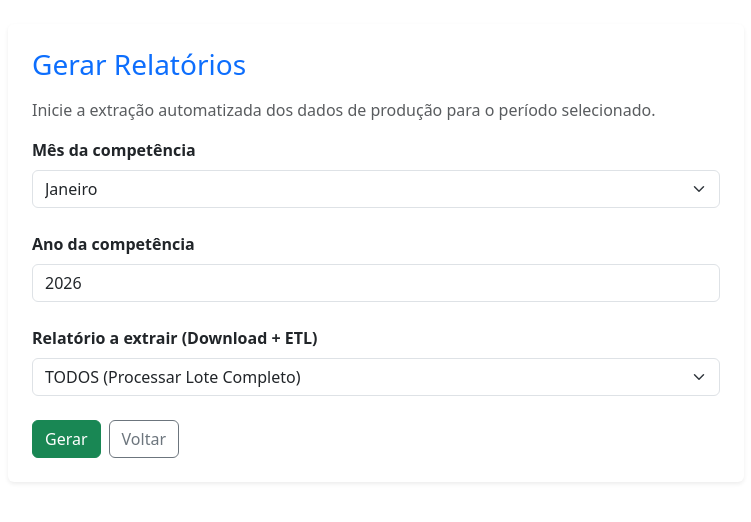
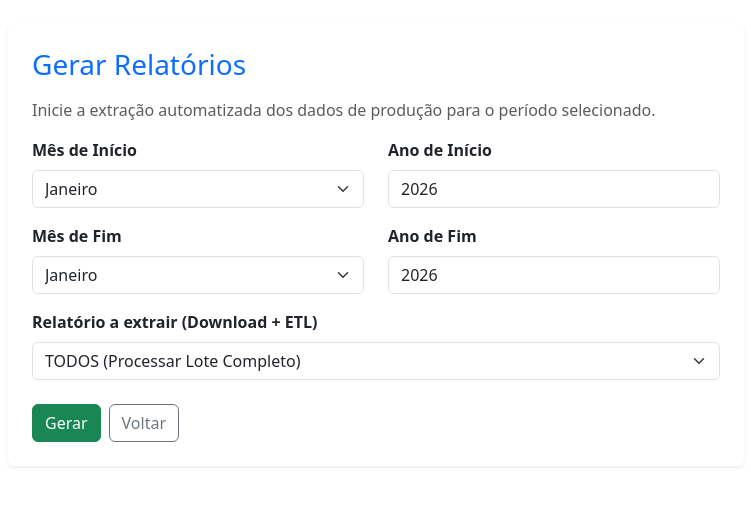
Before and after one commit to GabrYelM/Gestao_STS, a Flask app: page /gerar_relatorios in a window 1280 px wide. Shown: the part 56-578 px from the top of the page, without its empty margins (264-1015 px from the left). Run offline with Flask 3, Linux system fonts and the light colour scheme.

Commit message:
commit 34:implemetação de motor para extração em lote e série histórica

```diff
--- a/app.py
+++ b/app.py
@@ -46,7 +46,9 @@ gerenciador_tarefas = ThreadPoolExecutor(max_workers=1)
 def executar_bot(funcao_busca, mes, ano):
     p, context, page = su.bot_setup_page()
     try:
-        caminho = funcao_busca(mes, ano, page, 1000, 1000)
+        # click_timeout = 60000 (Espera inteligentemente até 60s o elemento aparecer)
+        # timeout_geral = 100 (Dorme apenas 100ms em vez de 1 segundo a cada passo)
+        caminho = funcao_busca(mes, ano, page, 60000, 100)
         return caminho
     except Exception as e:
         print(f"Erro no bot: {e}")
@@ -55,13 +57,32 @@ def executar_bot(funcao_busca, mes, ano):
         context.close()
         p.stop()
 
-status_extracao = {"em_andamento": False, "concluido": False}
+status_extracao = {"em_andamento": False, "concluido": False, "progresso": ""}
 
-def processo_background(mes_competencia, ano_competencia, relatorio_escolhido="TODOS"):
+def gerar_lista_meses(m_inicio, a_inicio, m_fim, a_fim):
+    meses_ordem = ['Janeiro', 'Fevereiro', 'Março', 'Abril', 'Maio', 'Junho', 'Julho', 'Agosto', 'Setembro', 'Outubro', 'Novembro', 'Dezembro']
+    try:
+        idx_inicio = meses_ordem.index(m_inicio)
+        idx_fim = meses_ordem.index(m_fim)
+    except ValueError:
+        return [(m_inicio, str(a_inicio))]
+
+    ano_inicio_int = int(a_inicio)
+    ano_fim_int = int(a_fim)
+
+    lista = []
+    for ano in range(ano_inicio_int, ano_fim_int + 1):
+        start_idx = idx_inicio if ano == ano_inicio_int else 0
+        end_idx = idx_fim if ano == ano_fim_int else 11
+        for m in range(start_idx, end_idx + 1):
+            lista.append((meses_ordem[m], str(ano)))
+    return lista
+
+def processo_background(mes_inicio, ano_inicio, mes_fim, ano_fim, relatorio_escolhido="TODOS"):
     status_extracao["em_andamento"] = True
     status_extracao["concluido"] = False
+    status_extracao["progresso"] = "Iniciando fila..."
 
-    print(f"Iniciando fila para {mes_competencia[0]}/{ano_competencia[0]} - Relatório: {relatorio_escolhido}")
     todas_funcoes = {
         'AG04': (sb.buscaAG04, etl.processa_ag04),
         'AT02': (sb.buscaAT02, etl.processa_at02),
@@ -82,41 +103,62 @@ def processo_background(mes_competencia, ano_competencia, relatorio_escolhido="T
 
     if None in funcoes:
         print("Relatório escolhido inválido.")
+        status_extracao["em_andamento"] = False
         return
 
-    caminhos_baixados = []
+    gac02_func = None
+    funcoes_loop = []
+    for bot_f, etl_f in funcoes:
+        if bot_f == sb.buscaGAC02:
+            gac02_func = (bot_f, etl_f)
+        else:
+            funcoes_loop.append((bot_f, etl_f))
 
-    # FASE 1: DOWNLOADS EM PARALELO
-    print("Fase 1: Disparando robôs de download em paralelo (max 4 por vez)...")
-    with ThreadPoolExecutor(max_workers=4) as bot_executor:
-        futuros = []
-        for func_bot, func_etl in funcoes:
-            futuro = bot_executor.submit(executar_bot, func_bot, mes_competencia, ano_competencia)
-            futuros.append((futuro, func_etl))
+    if gac02_func:
+        status_extracao["progresso"] = "Extraindo GAC02 (Snapshot Geral)..."
+        try:
+            bot_gac, etl_gac = gac02_func
+            # Executa GAC02 1 única vez
+            caminho_gac = executar_bot(bot_gac, mes_inicio, ano_inicio)
+            if caminho_gac:
+                etl_gac(caminho_gac, None)
+        except Exception as e:
+            print(f"Erro no GAC02: {e}")
 
-        for futuro, func_etl in futuros:
-            caminho = futuro.result() # Espera acabar
-            if caminho:
-                caminhos_baixados.append((caminho, func_etl))
+    if relatorio_escolhido != "GAC02" and len(funcoes_loop) > 0:
+        lista_periodos = gerar_lista_meses(mes_inicio, ano_inicio, mes_fim, ano_fim)
 
-    # FASE 2: ETL SEQUENCIAL
-    print("Fase 2: Todos os downloads concluídos. Iniciando inserção no banco de dados...")
+        MAPA_MESES = {
+            "Janeiro": "01", "Fevereiro": "02", "Março": "03", "Abril": "04",
+            "Maio": "05", "Junho": "06", "Julho": "07", "Agosto": "08",
+            "Setembro": "09", "Outubro": "10", "Novembro": "11", "Dezembro": "12"
+        }
 
-    MAPA_MESES = {
-        'Janeiro': '01', 'Fevereiro': '02', 'Março': '03', 'Abril': '04',
-        'Maio': '05', 'Junho': '06', 'Julho': '07', 'Agosto': '08',
-        'Setembro': '09', 'Outubro': '10', 'Novembro': '11', 'Dezembro': '12'
-    }
-    mes_str = mes_competencia[0]
-    ano_str = ano_competencia[0]
-    periodo = int(f"{ano_str}{MAPA_MESES.get(mes_str, '01')}")
+        for mes, ano in lista_periodos:
+            status_extracao["progresso"] = f"Extraindo {mes}/{ano}..."
+            print(f"Iniciando fila para {mes}/{ano}")
 
-    for caminho, func_etl in caminhos_baixados:
-        try:
-            print(f"-> Subindo arquivo: {caminho}")
-            func_etl(caminho, periodo)
-        except Exception as e:
-            print(f"Erro no ETL do arquivo {caminho}: {e}")
+            caminhos_baixados = []
+
+            with ThreadPoolExecutor(max_workers=4) as bot_executor:
+                futuros = []
+                for func_bot, func_etl in funcoes_loop:
+                    futuro = bot_executor.submit(executar_bot, func_bot, mes, ano)
+                    futuros.append((futuro, func_etl))
+
+                for futuro, func_etl in futuros:
+                    caminho = futuro.result()
+                    if caminho:
+                        caminhos_baixados.append((caminho, func_etl))
+
+            periodo = int(f"{ano}{MAPA_MESES.get(mes, '01')}")
+
+            status_extracao["progresso"] = f"Gravando dados de {mes}/{ano} no BD..."
+            for caminho, func_etl in caminhos_baixados:
+                try:
+                    func_etl(caminho, periodo)
+                except Exception as e:
+                    print(f"Erro no ETL do arquivo {caminho}: {e}")
 
     print("100% CONCLUÍDO COM SUCESSO!")
     status_extracao["em_andamento"] = False
@@ -169,18 +211,19 @@ def alterar_senha():
 
 
 @app.route("/gerar_relatorios", methods=["GET", "POST"])
-# @login_required
 def gerar_relatorios():
     if request.method == "GET":
         return render_template("gerar-relatorios.html")
 
-    mes_competencia = request.form.get("mes_competencia", "Janeiro")
-    ano_competencia = request.form.get("ano_competencia", "2026")
+    mes_inicio = request.form.get("mes_inicio", "Janeiro")
+    ano_inicio = request.form.get("ano_inicio", "2026")
+    mes_fim = request.form.get("mes_fim", "Janeiro")
+    ano_fim = request.form.get("ano_fim", "2026")
     relatorio_escolhido = request.form.get("relatorio_escolhido", "TODOS")
 
-    gerenciador_tarefas.submit(processo_background, [mes_competencia], [ano_competencia], relatorio_escolhido)
+    gerenciador_tarefas.submit(processo_background, mes_inicio, ano_inicio, mes_fim, ano_fim, relatorio_escolhido)
 
-    return jsonify({"mensagem": f"Extração iniciada para {mes_competencia}/{ano_competencia} ({relatorio_escolhido})! Os robôs estão baixando os arquivos."})
+    return jsonify({"mensagem": f"Extração iniciada de {mes_inicio}/{ano_inicio} até {mes_fim}/{ano_fim} ({relatorio_escolhido})! O radar está acompanhando."})
 
 @app.route("/status_extracao")
 def status_extracao_route():
--- a/services/utils.py
+++ b/services/utils.py
@@ -39,9 +39,10 @@ def download_bi(page, click_timeout=60000, timeout_geral=1000):
     nome_original = download.suggested_filename
     nome_final = nome_original.split()[0]
 
-    save_path = fr"C:\.Projetos\Gestao_STS\ARQUIVOS ORIGINAIS\{nome_final}.csv"
+    pasta_destino = os.path.join(os.getcwd(), "ARQUIVOS ORIGINAIS")
+    save_path = os.path.join(pasta_destino, f"{nome_final}.csv")
 
-    os.makedirs(r"C:\.Projetos\Gestao_STS\ARQUIVOS ORIGINAIS", exist_ok=True)
+    os.makedirs(pasta_destino, exist_ok=True)
     download.save_as(save_path)
 
     print(f"-------Relatório {nome_original} Gerado")
--- a/templates/gerar-relatorios.html
+++ b/templates/gerar-relatorios.html
@@ -11,9 +11,11 @@
                     <h1 class="h3 text-primary mb-3">Gerar Relatórios</h1>
                     <p class="text-muted">Inicie a extração automatizada dos dados de produção para o período selecionado.</p>
 
-                    <div class="mb-4">
-                        <label for="mes-competencia" class="form-label fw-semibold">Mês da competência</label>
-                        <select id="mes-competencia" class="form-select" aria-label="Selecione o mês da competência">
+                    <div id="container-datas">
+                        <div class="row">
+                            <div class="col-md-6 mb-3">
+                                <label for="mes-inicio" class="form-label fw-semibold">Mês de Início</label>
+                                <select id="mes-inicio" class="form-select">
                                     <option value="Janeiro">Janeiro</option>
                                     <option value="Fevereiro">Fevereiro</option>
                                     <option value="Março">Março</option>
@@ -28,10 +30,35 @@
                                     <option value="Dezembro">Dezembro</option>
                                 </select>
                             </div>
+                            <div class="col-md-6 mb-3">
+                                <label for="ano-inicio" class="form-label fw-semibold">Ano de Início</label>
+                                <input type="number" id="ano-inicio" class="form-control" value="2026">
+                            </div>
+                        </div>
 
-                    <div class="mb-4">
-                        <label for="ano-competencia" class="form-label fw-semibold">Ano da competência</label>
-                        <input type="text" id="ano-competencia" class="form-control" value="2026" placeholder="Digite o ano" />
+                        <div class="row">
+                            <div class="col-md-6 mb-3">
+                                <label for="mes-fim" class="form-label fw-semibold">Mês de Fim</label>
+                                <select id="mes-fim" class="form-select">
+                                    <option value="Janeiro">Janeiro</option>
+                                    <option value="Fevereiro">Fevereiro</option>
+                                    <option value="Março">Março</option>
+                                    <option value="Abril">Abril</option>
+                                    <option value="Maio">Maio</option>
+                                    <option value="Junho">Junho</option>
+                                    <option value="Julho">Julho</option>
+                                    <option value="Agosto">Agosto</option>
+                                    <option value="Setembro">Setembro</option>
+                                    <option value="Outubro">Outubro</option>
+                                    <option value="Novembro">Novembro</option>
+                                    <option value="Dezembro">Dezembro</option>
+                                </select>
+                            </div>
+                            <div class="col-md-6 mb-3">
+                                <label for="ano-fim" class="form-label fw-semibold">Ano de Fim</label>
+                                <input type="number" id="ano-fim" class="form-control" value="2026">
+                            </div>
+                        </div>
                     </div>
 
                     <div class="mb-4">
@@ -65,9 +92,22 @@
 {% block scripts %}
 <script>
     const btnGerar = document.getElementById('btn-gerar');
-    const mesCompetencia = document.getElementById('mes-competencia');
-    const anoCompetencia = document.getElementById('ano-competencia');
+    const mesInicio = document.getElementById('mes-inicio');
+    const anoInicio = document.getElementById('ano-inicio');
+    const mesFim = document.getElementById('mes-fim');
+    const anoFim = document.getElementById('ano-fim');
     const relatorioEscolhido = document.getElementById('relatorio-escolhido');
+    const containerDatas = document.getElementById('container-datas');
+
+    if (relatorioEscolhido) {
+        relatorioEscolhido.addEventListener('change', function() {
+            if (this.value === 'GAC02') {
+                containerDatas.style.display = 'none';
+            } else {
+                containerDatas.style.display = 'block';
+            }
+        });
+    }
 
     if (btnGerar) {
         btnGerar.addEventListener('click', function (e) {
@@ -77,8 +117,10 @@
             btnGerar.classList.add('disabled');
 
             const formData = new URLSearchParams();
-            formData.append('mes_competencia', mesCompetencia ? mesCompetencia.value : 'Janeiro');
-            formData.append('ano_competencia', anoCompetencia ? anoCompetencia.value : '2026');
+            formData.append('mes_inicio', mesInicio ? mesInicio.value : 'Janeiro');
+            formData.append('ano_inicio', anoInicio ? anoInicio.value : '2026');
+            formData.append('mes_fim', mesFim ? mesFim.value : 'Janeiro');
+            formData.append('ano_fim', anoFim ? anoFim.value : '2026');
             formData.append('relatorio_escolhido', relatorioEscolhido ? relatorioEscolhido.value : 'TODOS');
 
             fetch('/gerar_relatorios', {
@@ -90,20 +132,21 @@
             })
                 .then(response => response.json())
                 .then(data => {
-                    // O backend disse que a fila começou.
-                    // Em vez de alertar e soltar o botão, começamos o "Radar"
                     const radar = setInterval(() => {
                         fetch('/status_extracao')
                             .then(res => res.json())
                             .then(status => {
+                                if (status.progresso) {
+                                    btnGerar.innerHTML = '⏳ ' + status.progresso;
+                                }
                                 if (status.concluido) {
-                                    clearInterval(radar); // Desliga o radar
+                                    clearInterval(radar);
                                     alert("Extratores e ETL concluídos com sucesso! Dados prontos no banco.");
                                     btnGerar.innerHTML = 'Gerar';
                                     btnGerar.classList.remove('disabled');
                                 }
                             });
-                    }, 3000); // Pergunta pro servidor a cada 3 segundos
+                    }, 3000);
                 })
                 .catch(error => {
                     alert('Ocorreu um erro ao tentar iniciar os relatórios.');
```
Also changed, not shown: query_dates.py (deleted, +0 -7 lines), reset_db.py (deleted, +0 -13 lines), services/bot.py (+18 -28 lines), services/producao.py (+15 -8 lines). Lines whose indentation alone changed are shown as unchanged.
